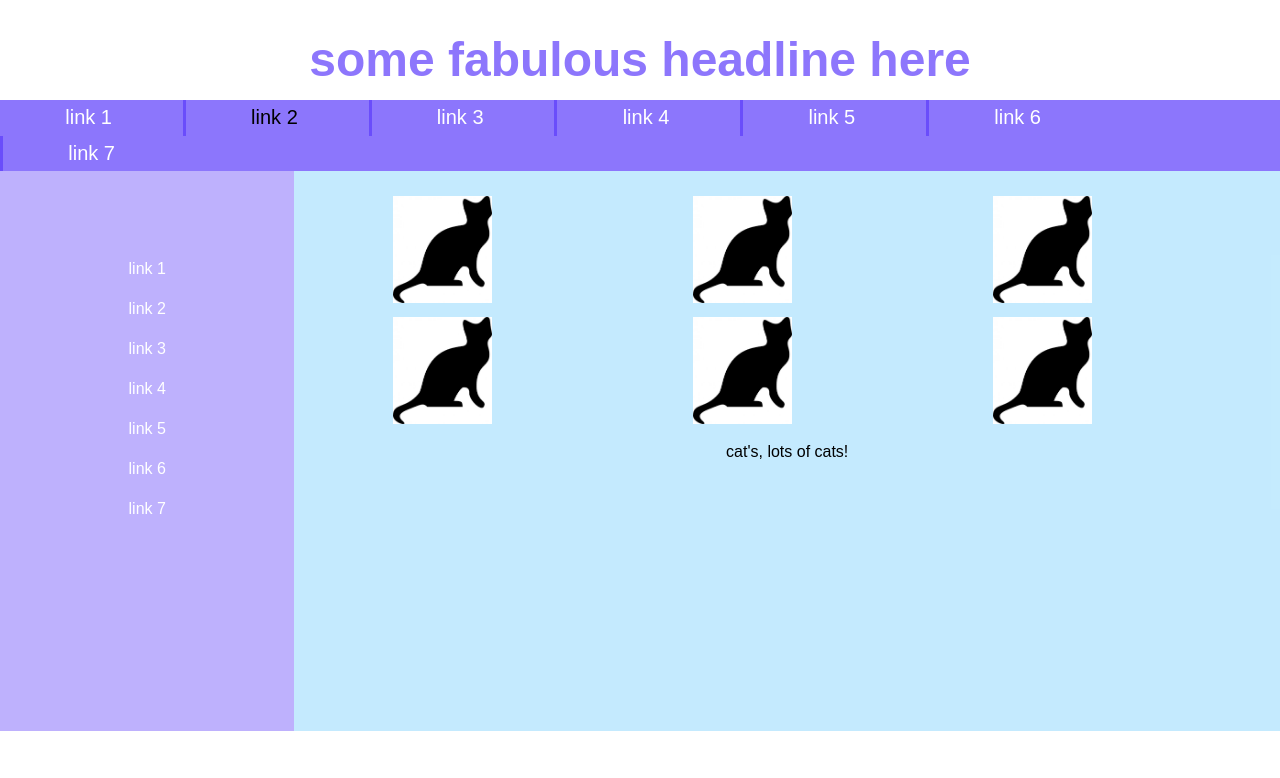
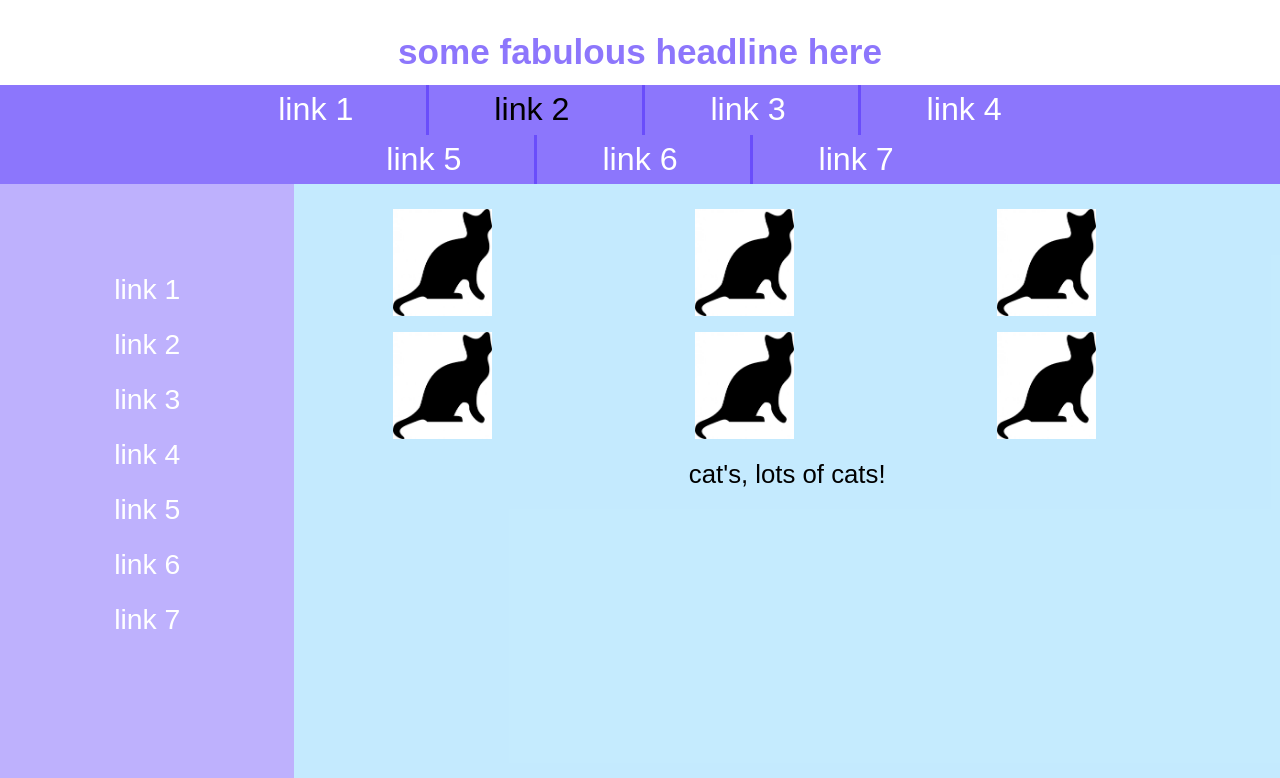
Before and after one commit to nigelsh/week4-practice, a plain HTML site: page link2.html in a window 1280 px wide. Shown: the top 778 px of the page. Drawn offline with Linux system fonts and the light colour scheme.

Commit message:
split nav, increased text size, adjust section and main

```diff
--- a/css/stylesheet.css
+++ b/css/stylesheet.css
@@ -2,6 +2,11 @@
     margin: 0;
     padding: 0;
 	box-sizing: border-box;
+    font-size: 1.1em;
+}
+
+ul {
+    text-align: center;
 }
 
 body {
@@ -49,7 +54,7 @@ nav li:first-child {
 
 section {
     width: 23%;
-    height: 70%;
+    height: 650px;
     background-color: hsla(250, 96%, 61%, .4);
     display: inline-block;
     float: left;
@@ -67,7 +72,7 @@ section li:first-child {
 
 main {
     width: 77%;
-    height: 70%;
+    height: 650px;
     background-color: hsla(200, 96%, 61%, .3);
     display: inline-block;
     float: right;
@@ -89,7 +94,7 @@ main img {
 }
 
 main p {
-    width: 60%;
+    width: 80%;
     display: block;
     margin: 1% auto;
     text-align: center;
--- a/link2.html
+++ b/link2.html
@@ -1,4 +1,4 @@
-<!DOCYTPE html>
+<!DOCTYPE html>
 <html lang="en">
 
     <head>
@@ -13,12 +13,16 @@
             <h1><a href="index.html">some fabulous headline here</a></h1>
         </header>
 
-        <nav>
+       <nav>
             <ul>
                 <li><a href="index.html">link 1</a></li>
                 <li><a href="link2.html" class="selected">link 2</a></li>
                 <li><a href="link3.html">link 3</a></li>
                 <li><a href="link4.html">link 4</a></li>
+            </ul>
+        </nav>
+        <nav>
+            <ul>
                 <li><a href="link5.html">link 5</a></li>
                 <li><a href="link6.html">link 6</a></li>
                 <li><a href="link7.html">link 7</a></li>
```
Also changed, not shown: index.html (+4 -0 lines), link3.html (+5 -1 lines), link4.html (+5 -1 lines), link5.html (+5 -2 lines), link6.html (+5 -1 lines), link7.html (+5 -1 lines).
